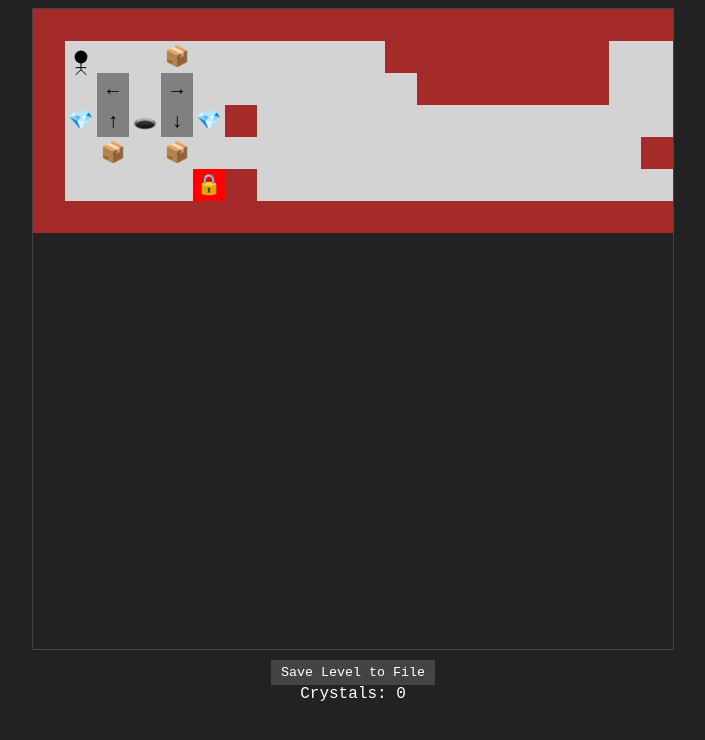
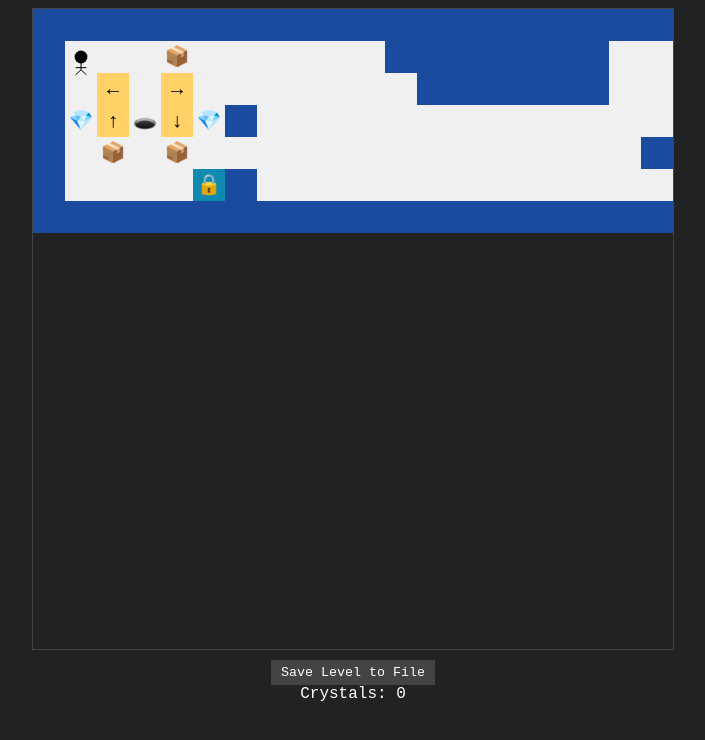
Before and after one commit to dolan/runaround-js, a plain HTML site: page runaround.html in a window 1280 px wide. Shown: the whole page, without its empty margins (287-992 px from the left). Drawn offline with Linux system fonts and the light colour scheme.

Commit message:
Use 508 contrasting colors
While this doesn't exactly make the whole game 508 compliant, it's at
least using reasonable contrast colors now so that it won't negatively
affect colorblind users.

```diff
--- a/runaround.html
+++ b/runaround.html
@@ -66,6 +66,17 @@
     </div>
     <div>Crystals: <span id="crystalCount">0</span></div>
     <script>
+        const gameColors = {
+            background: '#f0f0f0',
+            text: '#333333',
+            gridBorder: '#666666',
+            wall: '#1a4ba0',
+            player: '#e63946',
+            crystal: '#06d6a0',
+            obstacle: '#ffd166',
+            exit: '#118ab2'
+        };
+
         const tileSize = 32;
         const viewportSize = 20;
 
@@ -195,16 +206,16 @@
 
         function getTileColor(tile) {
             const colorMap = {
-                'w': 'brown',
-                '.': 'lightgray',
-                'c': 'lightgray',
-                'x': board.crystals >= board.requiredCrystals ? 'green' : 'red',
-                'm': 'lightgray',
-                'h': 'lightgray',
-                'ol': 'gray',
-                'or': 'gray',
-                'ou': 'gray',
-                'od': 'gray'
+                'w': gameColors.wall,
+                '.': gameColors.background,
+                'c': gameColors.background,
+                'x': gameColors.exit,
+                'm': gameColors.background,
+                'h': gameColors.background,
+                'ol': gameColors.obstacle,
+                'or': gameColors.obstacle,
+                'ou': gameColors.obstacle,
+                'od': gameColors.obstacle
             };
             return colorMap[tile] || 'white';
         }
```
